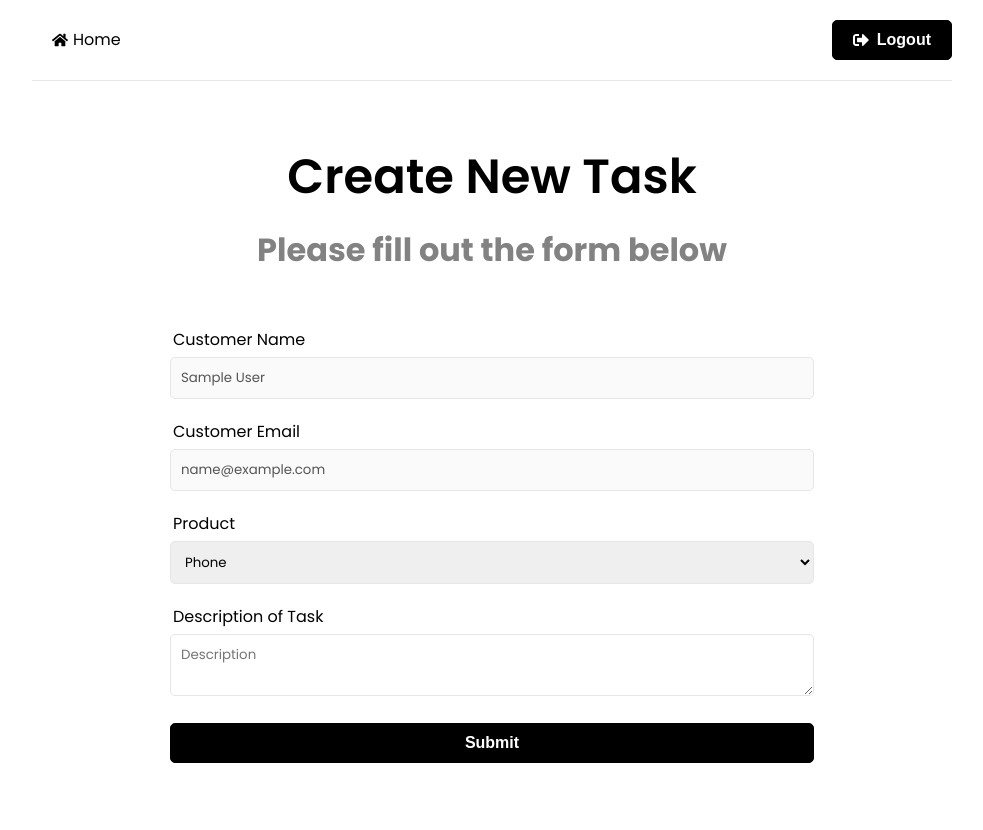
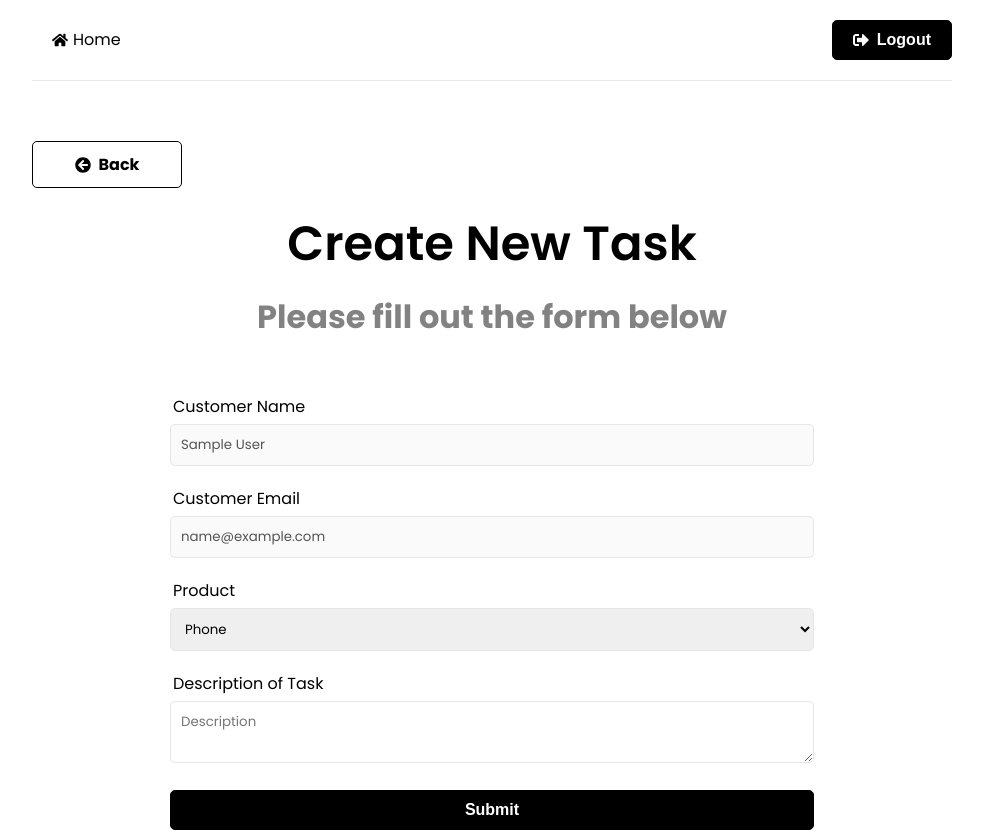
Before and after one commit to LukedeArmas/dearmas-manager, a React (Create React App) app in the folder frontend/: page /new-task in a window 1280 px wide. Shown: the whole page, without its empty margins (148-1131 px from the left). Before the commit the page ends 800 px from the top, so only its background shows below. Built offline with nearby package versions, Linux system fonts and the light colour scheme; sample sign-in values are in the browser's storage.

Commit message:
Back Button

```diff
--- /dev/null
+++ b/frontend/src/components/Back.js
@@ -0,0 +1,11 @@
+import { FaArrowCircleLeft } from 'react-icons/fa'
+import { Link } from 'react-router-dom'
+
+const Back = ({ url }) => {
+  return (
+    <Link to={url} className='btn btn-reverse btn-back' >
+        <FaArrowCircleLeft /> Back
+    </Link>
+  )
+}
+export default Back
--- a/frontend/src/pages/CreateTask.js
+++ b/frontend/src/pages/CreateTask.js
@@ -4,7 +4,8 @@ import { useSelector, useDispatch } from 'react-redux'
 import { reset, createTask } from '../features/tasks/taskSlice.js'
 import { toast } from 'react-toastify'
 import { css } from "@emotion/react";
-import ClipLoader from "react-spinners/ClipLoader";
+import ClipLoader from "react-spinners/ClipLoader"
+import Back from '../components/Back.js'
 
 const override = css`
   display: block;
@@ -53,6 +54,7 @@ const CreateTask = () => {
 
   return (
     <>
+    <Back url='/' />
         <section className="heading">
             <h1>Create New Task</h1>
             <p>Please fill out the form below</p>
```
